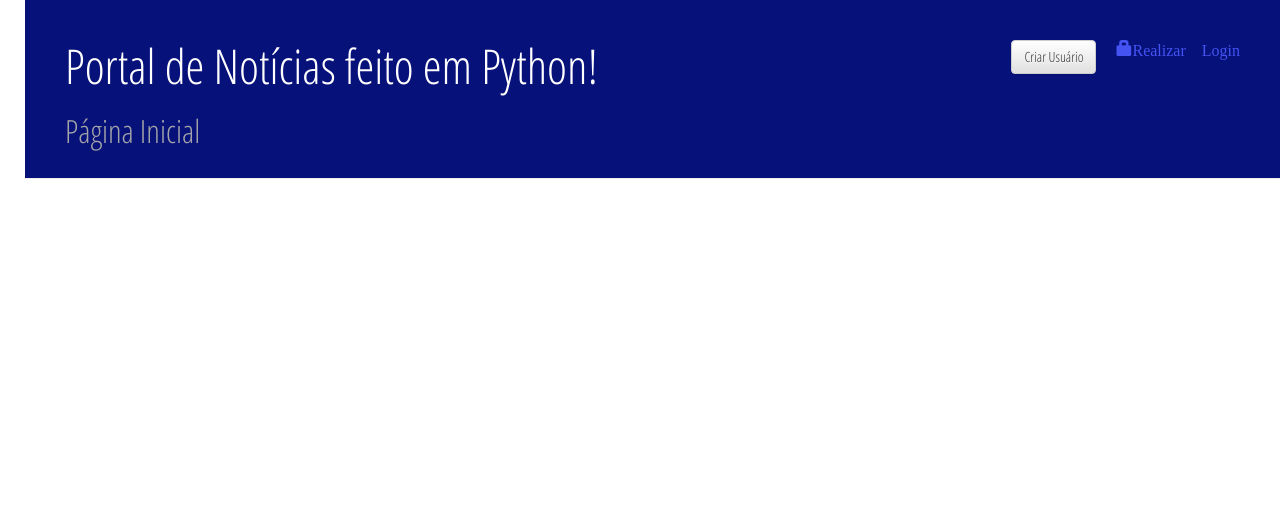
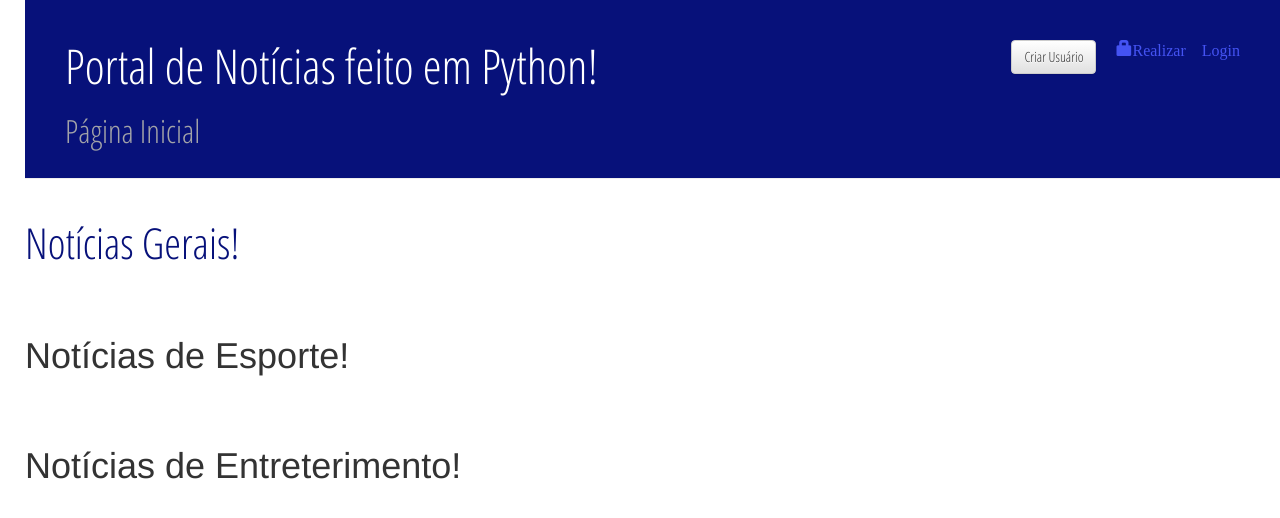
Before and after one commit to Makrau/site_teste_django, a Django app: page / in a window 1280 px wide. Shown: the top 518 px of the page. Run offline with Django 3.2, Linux system fonts and the light colour scheme; tables that the repository leaves empty hold one stand-in row (values such as "Sample post"); some libraries are stand-ins or nearby versions.

Commit message:
Separando as notícias pela sua categoria

```diff
--- a/news/forms.py
+++ b/news/forms.py
@@ -6,7 +6,7 @@ class NewsForm(forms.ModelForm):
 
     class Meta:
         model = News
-        fields = ('title', 'caption', 'news_text')
+        fields = ('title', 'caption', 'news_text', 'news_type')
         # widgets = {
         #     'title': forms.TextInput(attrs={'size' : 80}),
         #     'caption': forms.TextInput(attrs={'size' : 80}),
--- a/news/models.py
+++ b/news/models.py
@@ -11,7 +11,7 @@ class News(models.Model):
     news_text = models.TextField(null = False, default = "Preencha aqui sua notícia!", );
     created_date = models.DateTimeField(default = timezone.now)
     published_date = models.DateTimeField(blank = True, null = True)
-    #news_type = models.
+    news_type = models.CharField(max_length = 50, default = 'Gerais')
 
     def publish(self):
         self.published_date = timezone.now()
--- a/news/static/css/news.css
+++ b/news/static/css/news.css
@@ -32,13 +32,13 @@
     font-family: 'Open Sans Condensed', sans-serif;
 }
 
-.news_on_home h1 a{
+.news-default h1, h1 a{
     color:#07117A;
     font-size: 32pt;
     font-family: 'Open Sans Condensed', sans-serif;
 }
 
-.news_on_home h3{
+.news-default h3{
     font-size: 20pt;
     font-family: 'Open Sans Condensed', sans-serif;
 }
@@ -78,7 +78,7 @@
     margin-bottom: 70px;
 }
 
-.news_on_home {
+.news-default {
     margin-bottom: 70px;
 }
 
@@ -108,3 +108,36 @@ body {
 .news-form textarea, .news-form input {
     width: 100%;
 }
+
+.news-sport h1 a{
+    color:#189602;
+    font-size: 32pt;
+    font-family: 'Open Sans Condensed', sans-serif;
+}
+
+.news-sport h3{
+    font-size: 20pt;
+    font-family: 'Open Sans Condensed', sans-serif;
+}
+
+.news-sport {
+    margin-bottom: 70px;
+}
+
+
+.news-entertainment h1 a{
+    color:#E8E51A;
+    font-size: 32pt;
+    font-family: 'Open Sans Condensed', sans-serif;
+}
+
+.news-entertainment h3{
+    font-size: 20pt;
+    font-family: 'Open Sans Condensed', sans-serif;
+}
+
+.news-entertainment {
+    margin-bottom: 70px;
+}
+
+189602
--- a/news/templates/news/home.html
+++ b/news/templates/news/home.html
@@ -3,15 +3,46 @@
     <div class="row">
         <div class="col-md-3">
             {% block content %}
-                {% for item in news %}
-                    <div class = "news_on_home">
+
+            <div class = "news-default">
+                <h1>Notícias Gerais!</h1>
+                    {% for item in news %}
+                    {% if item.news_type == 'Gerais' %}
                         <h1><a href="{% url 'news.views.show_news' pk=item.pk %}">{{ item.title }}</a></h1>
                         <h3>{{item.caption}}</h3>
                         <div class="date">
                             Publicado em: {{ item.published_date }}
                         </div>
+                    {% endif %}
+                    {% endfor %}
+             </div>
+
+             <div class = "news-sport">
+                <h1>Notícias de Esporte!</h1>
+                {% for item in news %}
+                {% if item.news_type == 'Esporte' %}
+                    <h1><a href="{% url 'news.views.show_news' pk=item.pk %}">{{ item.title }}</a></h1>
+                    <h3>{{item.caption}}</h3>
+                    <div class="date">
+                        Publicado em: {{ item.published_date }}
                     </div>
+                {% endif %}
                 {% endfor %}
+            </div>
+
+            <div class = "news-entertainment">
+                <h1>Notícias de Entreterimento!</h1>
+                {% for item in news %}
+                {% if item.news_type == 'Entreterimento' %}
+                    <h1><a href="{% url 'news.views.show_news' pk=item.pk %}">{{ item.title }}</a></h1>
+                    <h3>{{item.caption}}</h3>
+                    <div class="date">
+                        Publicado em: {{ item.published_date }}
+                    </div>
+                {% endif %}
+                {% endfor %}
+            </div>
+
             {% endblock content %}
         </div>
     </div>
--- a/news/templates/news/show_news.html
+++ b/news/templates/news/show_news.html
@@ -5,10 +5,8 @@
         <div class="news">
         {% if user.is_authenticated %}
             <div class="news-options">
-                {% if user.get_username == selected_news.author %}
                     <a  href="{% url 'news.views.edit_news' pk=selected_news.pk %}"><span class="glyphicon glyphicon-pencil"></span></a>
                     <a href="{% url 'news.views.remove_news' pk=selected_news.pk %}"><span class="glyphicon glyphicon-remove"></span></a>
-                {% endif %}
             </div>
         {% endif %}
 
@@ -24,9 +22,7 @@
                 Autor: {{selected_news.author}}
             </div>
             {% else %}
-                {% if user.get_username == selected_news.author %}
                 <a class="btn btn-default" href="{% url 'news.views.publish_news' pk=selected_news.pk %}">Publicar a Notícia</a>
-                {% endif %}
             {% endif %}
         </div>
 
```
Also changed, not shown: news/migrations/0005_news_news_type.py (added).
